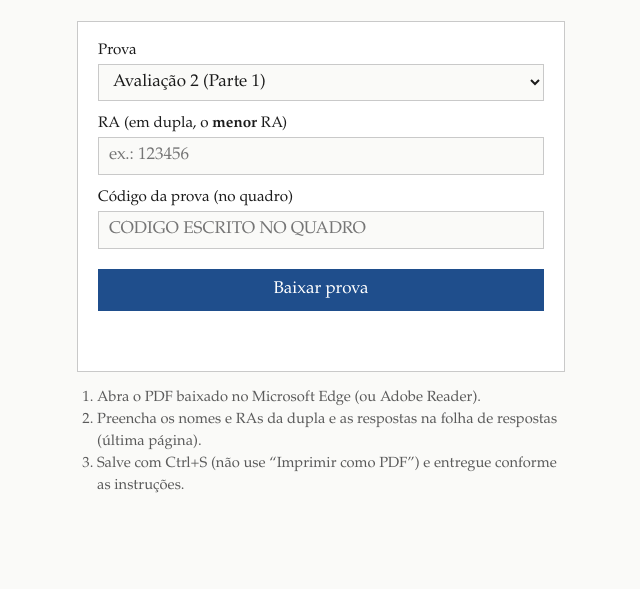
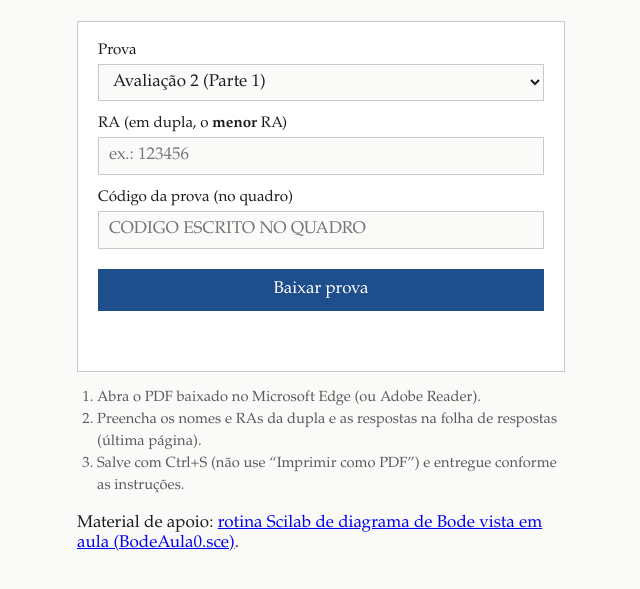
Before and after one commit to leandropavao/provas-controle, a plain HTML site: page index.html in a window 1280 px wide. Shown: the part 101-690 px from the top of the page, without its empty margins (319-959 px from the left). Drawn offline with Linux system fonts and the light colour scheme.

Commit message:
Link para a rotina de Bode vista em aula
Co-Authored-By: Claude Opus 5.5 <noreply@anthropic.com>

```diff
--- a/index.html
+++ b/index.html
@@ -49,6 +49,7 @@
     <li>Preencha os nomes e RAs da dupla e as respostas na folha de respostas (última página).</li>
     <li>Salve com Ctrl+S (não use “Imprimir como PDF”) e entregue conforme as instruções.</li>
   </ol>
+  <p>Material de apoio: <a href="BodeAula0.sce" download>rotina Scilab de diagrama de Bode vista em aula (BodeAula0.sce)</a>.</p>
 </main>
 <script>
 const $ = id => document.getElementById(id);
```
Also changed, not shown: 1 other file.
